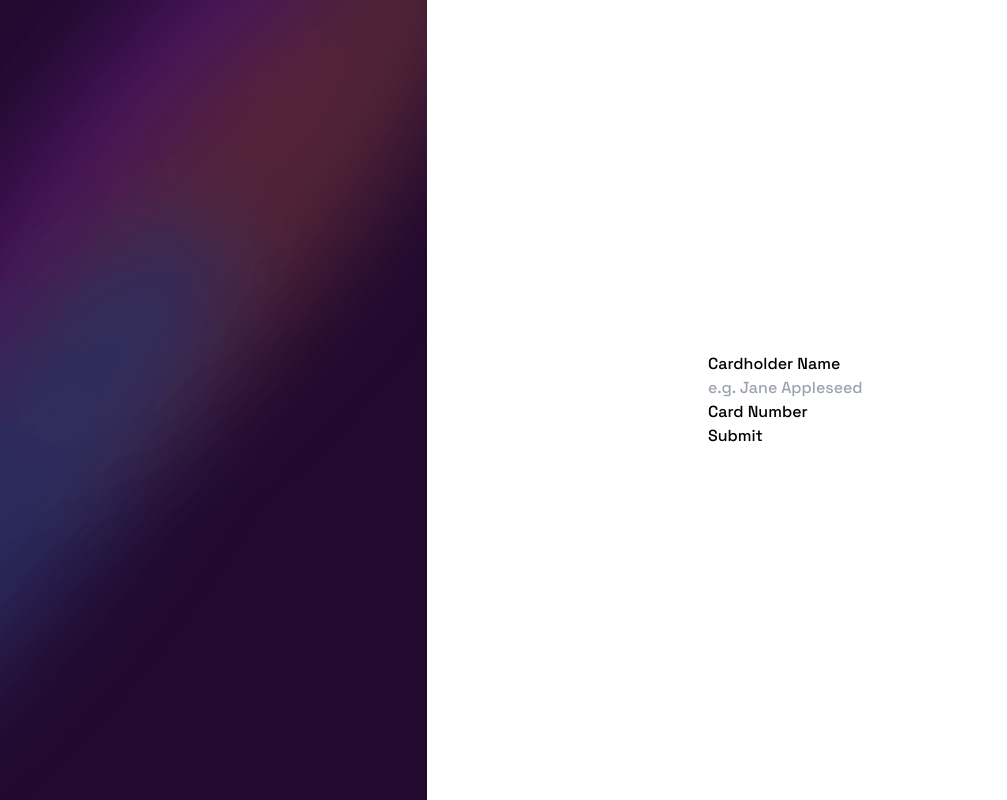
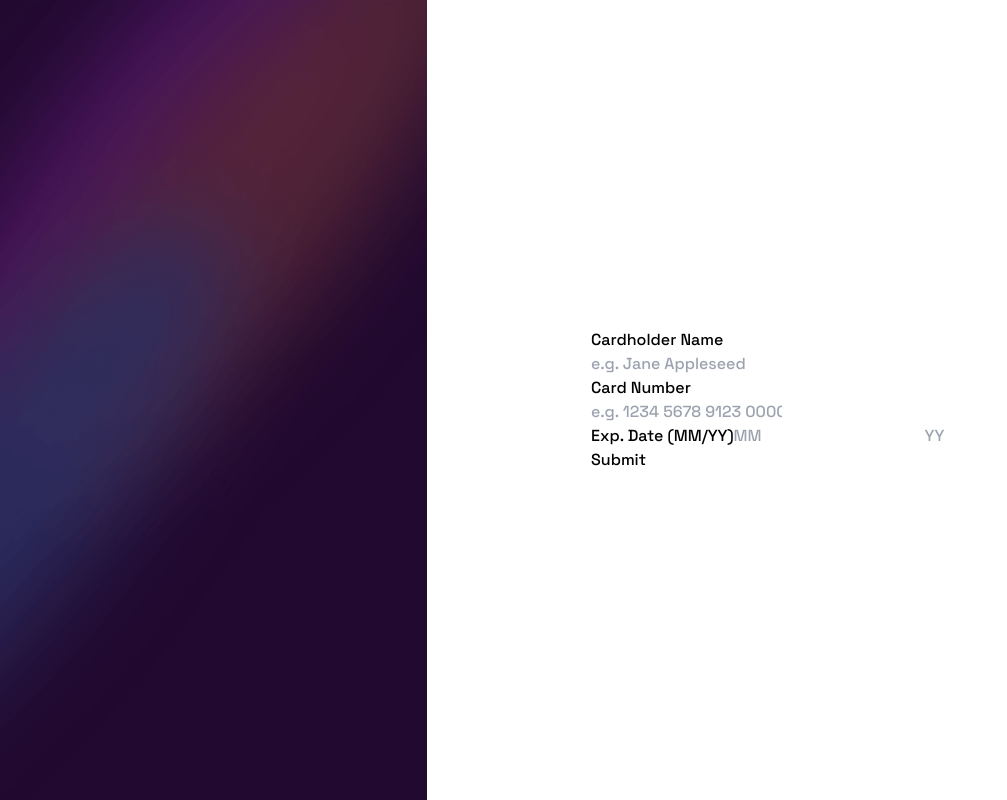
Before and after one commit to aleksandr-efimenko/interactive-card-details-form, a Next.js app: page / in a window 1280 px wide. Shown: the whole page, without its empty margins (0-1007 px from the left). Built offline with nearby package versions, Linux system fonts and the light colour scheme.

Commit message:
add form inputs

```diff
--- a/components/CardForm.tsx
+++ b/components/CardForm.tsx
@@ -1,4 +1,4 @@
-import React from 'react'
+import React from "react";
 
 export default function CardForm() {
   return (
@@ -6,16 +6,46 @@ export default function CardForm() {
       <form className="">
         <label className=" block" htmlFor="cardholder-name">
           Cardholder Name
-            <input className="block" type="text" id="cardholder-name"  placeholder='e.g. Jane Appleseed' />
+          <input
+            className="block"
+            type="text"
+            id="cardholder-name"
+            placeholder="e.g. Jane Appleseed"
+          />
         </label>
         <label className="block" htmlFor="card-number">
           Card Number
-            <input className='' type="text" id="card-number" />
+          <input
+            className="block"
+            type="text"
+            id="card-number"
+            placeholder="e.g. 1234 5678 9123 0000"
+          />
         </label>
-          <div className="flex"></div>
+        <div className="flex">
+          <div className="flex-1">
+            <label className="block" htmlFor="expiration-date">
+              <div className="block">
+                Exp. Date (MM/YY)
+                <input
+                  className=""
+                  type="text"
+                  id="expiration-date-mm"
+                  placeholder="MM"
+                />
+                <input
+                  className=""
+                  type="text"
+                  id="expiration-date-yy"
+                  placeholder="YY"
+                />
+              </div>
+            </label>
+          </div>
+        </div>
         <label htmlFor=""></label>
-          <input type="submit" className=""/>
+        <input type="submit" className="" />
       </form>
     </div>
-  )
+  );
 }
```
Lines whose indentation alone changed are shown as unchanged.
